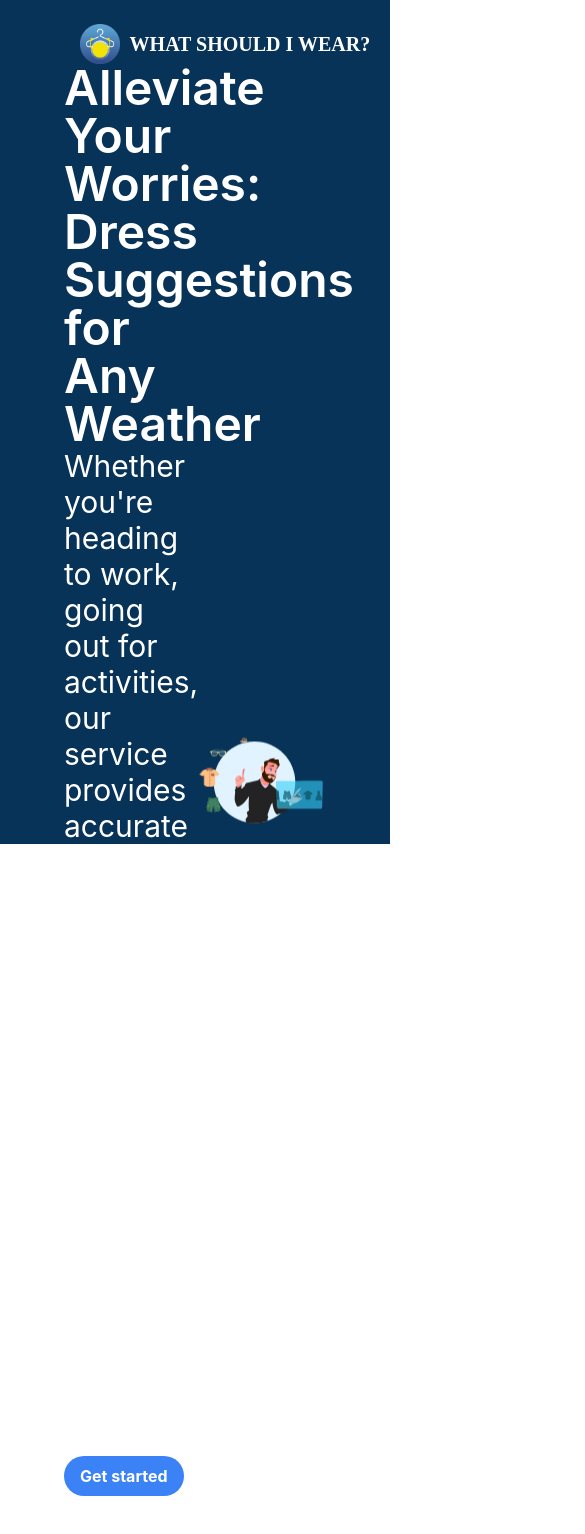
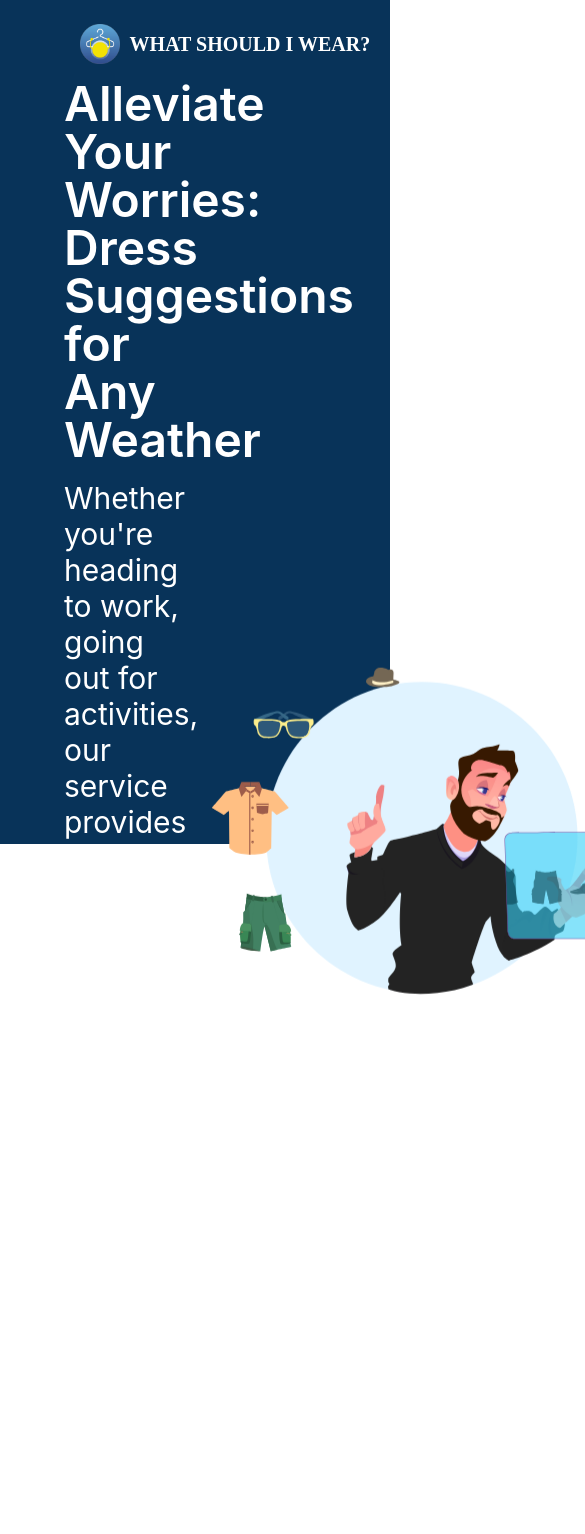
Before and after one commit to ooospooky/What-Should-I-Wear, a React (Create React App) app: page / in a window 390 px wide. Shown: the top 1534 px of the page, 585 px wide, since content can reach past the window. Built offline with nearby package versions, Linux system fonts and the light colour scheme.

Commit message:
test some rwd, shit tailwind is mobil first design

```diff
--- a/src/Page/LandingPage/LangingPage.js
+++ b/src/Page/LandingPage/LangingPage.js
@@ -5,7 +5,7 @@ import { useNavigate } from 'react-router-dom'
 import salesman from '../../Assets/animation/salesman.json' //https://lottiefiles.com/99745-sales-man
 import landingpageMan from '../../Assets/animation/landingpageMan.json' //https://lottiefiles.com/97387-digital-designer
 import logo from '../../Assets/img/logo.png'
-
+//min-width lg means when width larger then 1024px
 function LangingPage() {
   const [showTransition, setShowTransition] = useState(false)
   const navigate = useNavigate();
@@ -16,7 +16,8 @@ function LangingPage() {
   return (
 
     <div className='landingPage' class="w-screen h-screen bg-langingPageBgc" style={{ position: "relative" }}>
-      <div className="landingPage__container" class="p-16 flex justify-center items-center">
+      <div className="landingPage__container" class="p-16 flex justify-center items-center
+      lg:p8 " >
         {showTransition ? <div style={{ height: '100vh', width: '100vw', background: "linear-gradient(141.11deg, rgba(7, 51, 88, 0.4) 9.39%, #073358 70.4%)" }}>
           <Player
             className='transitionAnimation'
@@ -27,18 +28,22 @@ function LangingPage() {
             style={{ height: '500px', width: '500px' }}
           />
         </div> : <></>}
-        <div className='left' class="w-6/12 text-white" style={showTransition ? { display: 'none' } : {}}>
+        <div className='left' class="w-6/12 text-white  " style={showTransition ? { display: 'none' } : {}}>
 
           {/* Alleviate Your Worries: Dress Suggestions for Any Weather */}
           {/* Ease Your Concerns: Outfit Recommendations for Any Weather */}
           {/* Weather-Based Dress Suggestions, Prepare for Every Day */}
-          <h1 className='left__h1' class="text-5xl font-semibold mt-0 mb-0">Alleviate Your Worries: Dress Suggestions for Any Weather</h1>
-          <h3 className='left__h3' class='text-3xl font-normal'>Whether you're heading to work, going out for activities, our service provides accurate weather-based dress suggestions to help you effortlessly adapt to different climate conditions. Forget the hassle of deciding what to wear!</h3>
+          <h1 className='left__h1' class="text-5xl font-semibold mt-4 mb-4 lg:text-4xl lg:mt-2 lg:mb-6">Alleviate Your Worries: Dress Suggestions for Any Weather</h1>
+          <h3 className='left__h3' class='text-3xl font-normal mb-6 lg:text-2xl' >Whether you're heading to work, going out for activities, our service provides accurate weather-based dress suggestions to help you effortlessly adapt to different climate conditions. Forget the hassle of deciding what to wear!</h3>
           {/* Experience our service now. */}
-          <button onClick={() => { handleClick() }} className='left__btn' class="bg-blue-500 hover:bg-blue-700 text-white font-bold py-2 px-4 rounded-full">Get started</button>
+          <button onClick={() => { handleClick() }} className='left__btn' class="py-6 px-14 tracking-wide leading-4 text-xl font-medium bg-white rounded-lg text-[#105794]
+          border-none hover:bg-landingPageBtnHoverBcg" >Get started</button>
         </div>
-        <div className='right' style={showTransition ? { display: 'none' } : {}}>
+        <div className='right' class="w-6/12" style={showTransition ? { display: 'none' } : {}}>
+          <div class="h-[500px] w-[500px] flex justify-center items-center">
+          {/* 在player裡面設置class沒有辦法變更大小 */}
           <Player
+          // class="h-9 w-9"
             className='right__landingAnimation'
             autoplay
             loop
@@ -46,6 +51,7 @@ function LangingPage() {
             // src="https://assets2.lottiefiles.com/private_files/lf30_ecnepkno.json"
             // style={{ height: '500px', width: '500px' }}
           />
+          </div>
         </div>
       </div>
     </div>
--- a/tailwind.config.js
+++ b/tailwind.config.js
@@ -5,6 +5,8 @@ module.exports = {
     extend: {
       colors: {
         'langingPageBgc':'#083359',
+        'landingPageBtnColor':'#105794',
+        'landingPageBtnHoverBcg':'#d9ecfe'
       },
     },
   },
```
